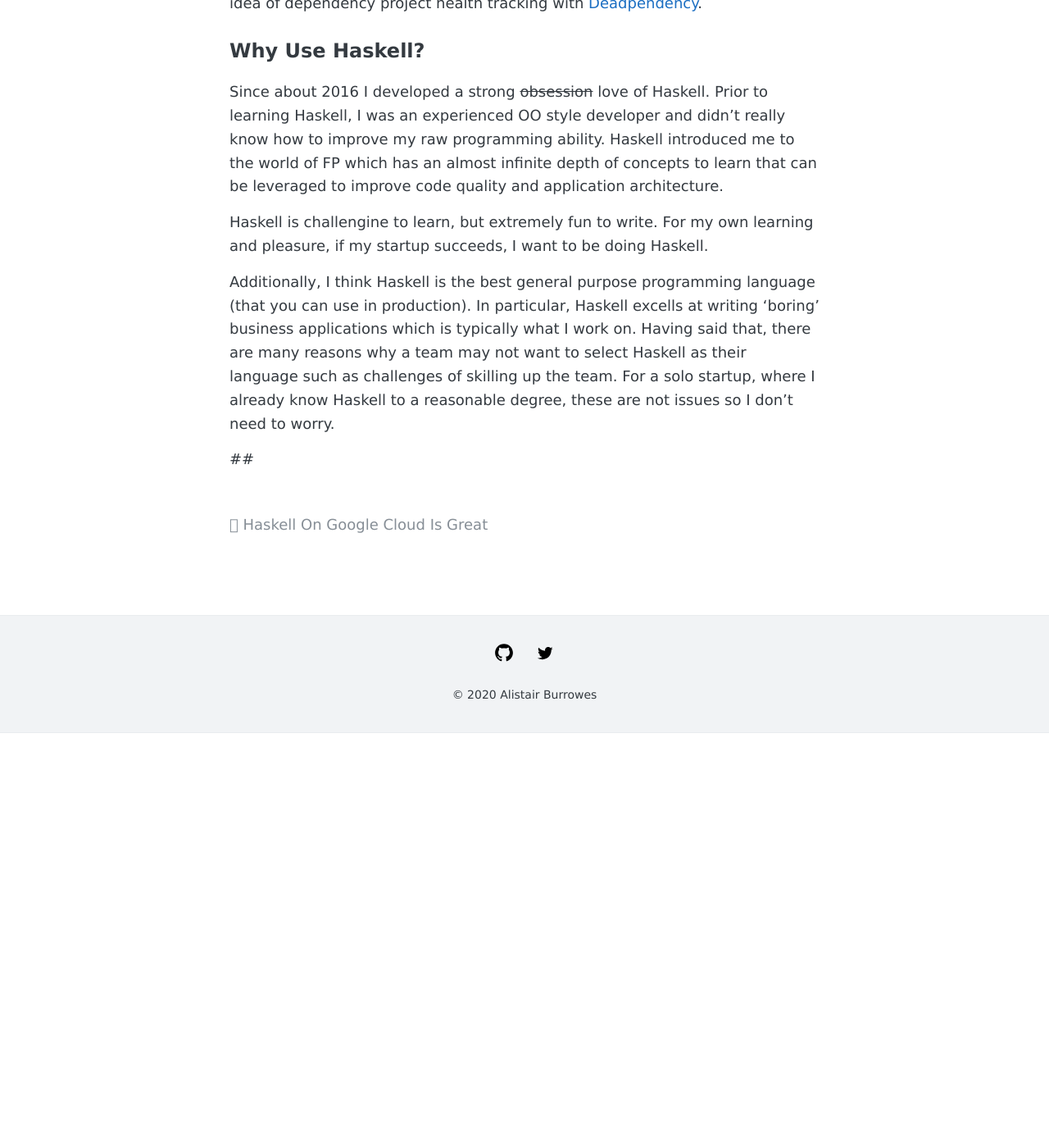
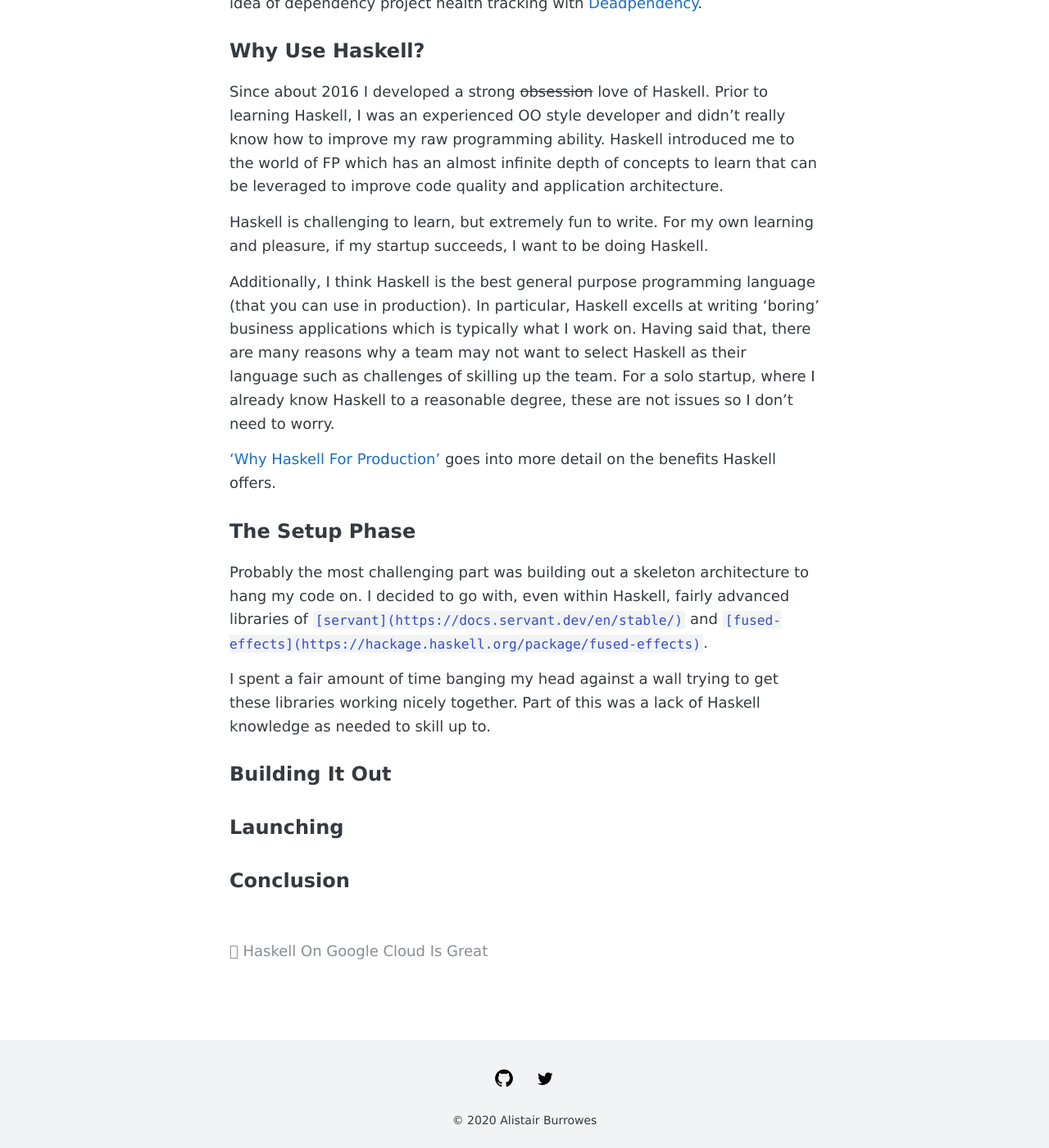
Before and after one commit to AlistairB/alistairb.github.io, a Jekyll site: the page built from _posts/2021-02-05-a-year-of-haskell-startup.md, in a window 1280 px wide and 1400 px high, scrolled down 318 px. Shown: the whole window at 82% size. Built offline with Jekyll 4.4.1, drawn with Linux system fonts in a browser that asks for light colours; before the commit the page ends 1212 px from its top, so only the background shows below that.

Commit message:
Going ok

```diff
--- a/_posts/2021-02-05-a-year-of-haskell-startup.md
+++ b/_posts/2021-02-05-a-year-of-haskell-startup.md
@@ -11,8 +11,20 @@ Almost exactly one year ago I quit my job to attempt to create a Haskell startup
 
 Since about 2016 I developed a strong ~~obsession~~ love of Haskell. Prior to learning Haskell, I was an experienced OO style developer and didn't really know how to improve my raw programming ability. Haskell introduced me to the world of FP which has an almost infinite depth of concepts to learn that can be leveraged to improve code quality and application architecture.
 
-Haskell is challengine to learn, but extremely fun to write. For my own learning and pleasure, if my startup succeeds, I want to be doing Haskell.
+Haskell is challenging to learn, but extremely fun to write. For my own learning and pleasure, if my startup succeeds, I want to be doing Haskell.
 
 Additionally, I think Haskell is the best general purpose programming language (that you can use in production). In particular, Haskell excells at writing 'boring' business applications which is typically what I work on. Having said that, there are many reasons why a team may not want to select Haskell as their language such as challenges of skilling up the team. For a solo startup, where I already know Haskell to a reasonable degree, these are not issues so I don't need to worry.
 
-##
+['Why Haskell For Production'](https://www.foxhound.systems/blog/why-haskell-for-production/) goes into more detail on the benefits Haskell offers.
+
+## The Setup Phase
+
+Probably the most challenging part was building out a skeleton architecture to hang my code on. I decided to go with, even within Haskell, fairly advanced libraries of `[servant](https://docs.servant.dev/en/stable/)` and `[fused-effects](https://hackage.haskell.org/package/fused-effects)`.
+
+I spent a fair amount of time banging my head against a wall trying to get these libraries working nicely together. Part of this was a lack of Haskell knowledge as needed to skill up to.
+
+## Building It Out
+
+## Launching
+
+## Conclusion
```
